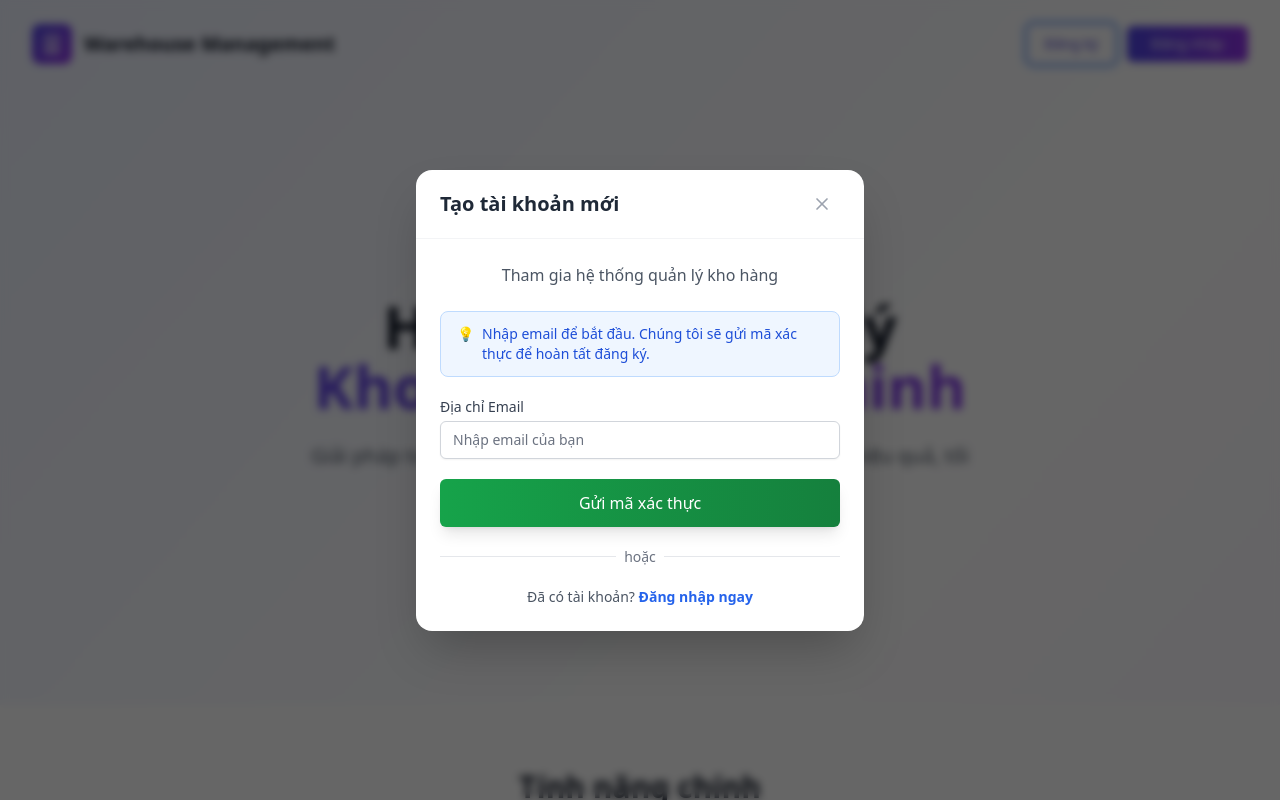
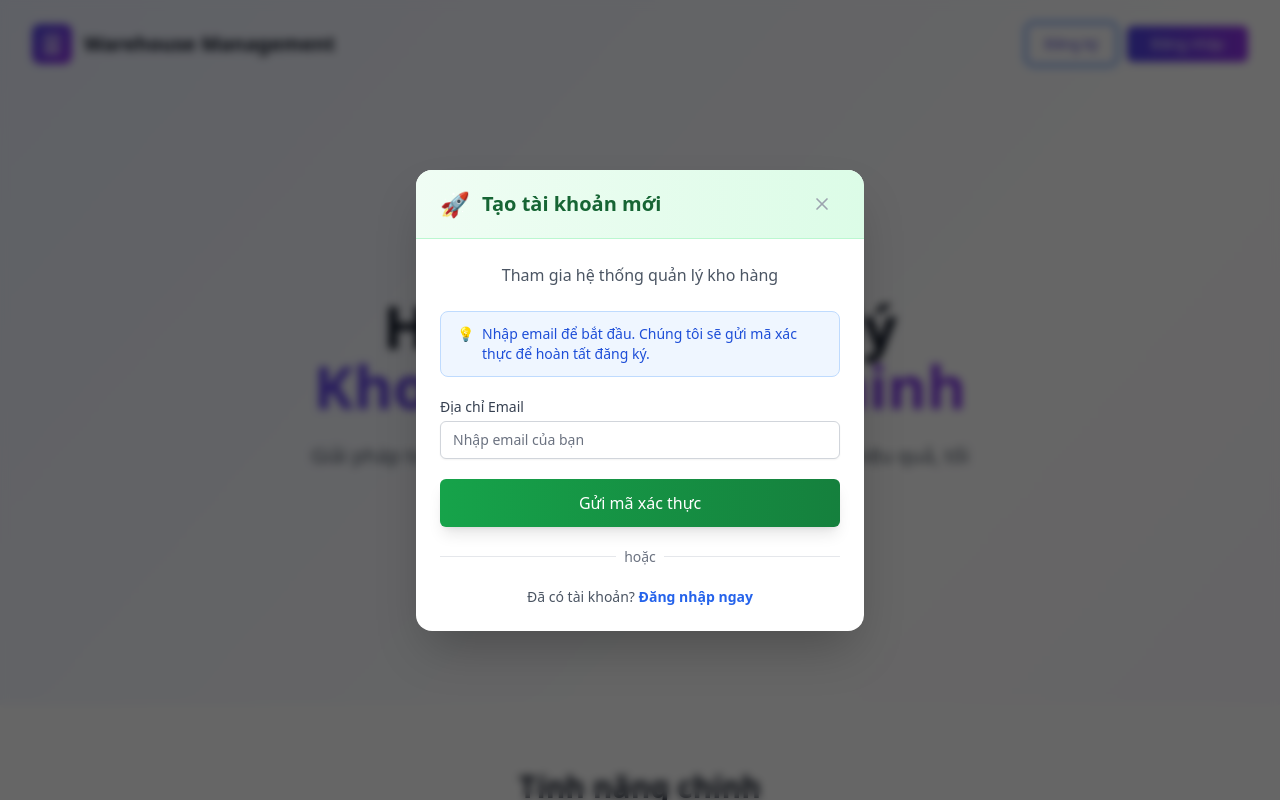
Before and after one commit to MLuc24/Warehouse-frontend, a React (Vite) app: page /auth-test in a window 1280 px wide. Both pictures are taken after a click on the button "Đăng ký". Shown: the top 800 px of the page. Built offline with nearby package versions, Linux system fonts and the light colour scheme.

Commit message:
cập nhật giao diện modal auth

```diff
--- a/src/components/auth/CompleteRegistrationModal.tsx
+++ b/src/components/auth/CompleteRegistrationModal.tsx
@@ -99,6 +99,8 @@ export const CompleteRegistrationModal: React.FC<CompleteRegistrationModalProps>
       isOpen={isOpen}
       onClose={handleClose}
       title="Hoàn tất đăng ký"
+      headerColor="green"
+      icon="🎉"
       className="max-w-lg"
     >
       <div className="space-y-6">
--- a/src/components/auth/ForgotPasswordModal.tsx
+++ b/src/components/auth/ForgotPasswordModal.tsx
@@ -83,6 +83,8 @@ export const ForgotPasswordModal: React.FC<ForgotPasswordModalProps> = ({
       isOpen={isOpen}
       onClose={handleClose}
       title="Khôi phục mật khẩu"
+      headerColor="orange"
+      icon="🔑"
       className="max-w-md"
     >
       <div className="space-y-6">
--- a/src/components/auth/LoginModal.tsx
+++ b/src/components/auth/LoginModal.tsx
@@ -73,6 +73,8 @@ export const LoginModal: React.FC<LoginModalProps> = ({
       isOpen={isOpen}
       onClose={handleClose}
       title="Chào mừng trở lại!"
+      headerColor="blue"
+      icon="👋"
     >
       <div className="space-y-6">
         {/* Greeting text */}
--- a/src/components/auth/RegisterModal.tsx
+++ b/src/components/auth/RegisterModal.tsx
@@ -88,6 +88,8 @@ export const RegisterModal: React.FC<RegisterModalProps> = ({
       isOpen={isOpen}
       onClose={handleClose}
       title="Tạo tài khoản mới"
+      headerColor="green"
+      icon="🚀"
       className="max-w-md"
     >
       <div className="space-y-6">
--- a/src/components/auth/VerificationModal.tsx
+++ b/src/components/auth/VerificationModal.tsx
@@ -162,11 +162,25 @@ export const VerificationModal: React.FC<VerificationModalProps> = ({
     return `Chúng tôi đã gửi mã xác thực 6 chữ số đến ${contactDisplay}: ${contact}`
   }
 
+  const getModalProps = () => {
+    if (purpose === 'Registration') {
+      return {
+        headerColor: 'green' as const,
+        icon: '📝'
+      }
+    }
+    return {
+      headerColor: 'orange' as const,
+      icon: '🔐'
+    }
+  }
+
   return (
     <Modal
       isOpen={isOpen}
       onClose={handleClose}
       title={getTitle()}
+      {...getModalProps()}
       className="max-w-md"
     >
       <div className="space-y-6">
--- a/src/components/ui/Alert.tsx
+++ b/src/components/ui/Alert.tsx
@@ -4,23 +4,33 @@ interface AlertProps {
   type: 'success' | 'error' | 'info' | 'warning'
   message: string
   icon?: string
+  title?: string
+  showBorder?: boolean
 }
 
-export const Alert: React.FC<AlertProps> = ({ type, message, icon }) => {
+export const Alert: React.FC<AlertProps> = ({
+  type,
+  message,
+  icon,
+  title,
+  showBorder = true
+}) => {
   const getAlertClasses = () => {
-    const baseClasses = "border-l-4 px-4 py-3 rounded-r-md text-sm"
+    const baseClasses = showBorder
+      ? "border-l-4 px-4 py-3 rounded-r-md text-sm"
+      : "px-4 py-3 rounded-lg text-sm border"
 
     switch (type) {
       case 'success':
-        return `${baseClasses} bg-green-50 border-green-500 text-green-700`
+        return `${baseClasses} bg-green-50 ${showBorder ? 'border-green-500' : 'border-green-200'} text-green-700`
       case 'error':
-        return `${baseClasses} bg-red-50 border-red-500 text-red-700`
+        return `${baseClasses} bg-red-50 ${showBorder ? 'border-red-500' : 'border-red-200'} text-red-700`
       case 'warning':
-        return `${baseClasses} bg-amber-50 border-amber-500 text-amber-700`
+        return `${baseClasses} bg-amber-50 ${showBorder ? 'border-amber-500' : 'border-amber-200'} text-amber-700`
       case 'info':
-        return `${baseClasses} bg-blue-50 border-blue-500 text-blue-700`
+        return `${baseClasses} bg-blue-50 ${showBorder ? 'border-blue-500' : 'border-blue-200'} text-blue-700`
       default:
-        return `${baseClasses} bg-gray-50 border-gray-500 text-gray-700`
+        return `${baseClasses} bg-gray-50 ${showBorder ? 'border-gray-500' : 'border-gray-200'} text-gray-700`
     }
   }
 
@@ -41,9 +51,16 @@ export const Alert: React.FC<AlertProps> = ({ type, message, icon }) => {
 
   return (
     <div className={getAlertClasses()}>
-      <div className="flex items-center">
-        <span className="mr-2">{icon || getDefaultIcon()}</span>
-        <span>{message}</span>
+      <div className="flex items-start">
+        <span className="mr-3 text-lg flex-shrink-0 mt-0.5">
+          {icon || getDefaultIcon()}
+        </span>
+        <div className="flex-1">
+          {title && (
+            <div className="font-semibold mb-1">{title}</div>
+          )}
+          <div>{message}</div>
+        </div>
       </div>
     </div>
   )
--- a/src/components/ui/Input.tsx
+++ b/src/components/ui/Input.tsx
@@ -19,11 +19,12 @@ export const Input: React.FC<InputProps> = ({
   const hasError = !!error;
 
   const inputClasses = `
-    block w-full rounded-md shadow-sm sm:text-sm
+    block w-full rounded-md shadow-sm sm:text-sm transition-all duration-200
     ${hasError
-      ? 'border-red-300 focus:border-red-500 focus:ring-red-500'
-      : 'border-gray-300 focus:border-primary-500 focus:ring-primary-500'
+      ? 'border-red-300 focus:border-red-500 focus:ring-red-500 focus:ring-2'
+      : 'border-gray-300 focus:border-blue-500 focus:ring-blue-500 focus:ring-2'
     }
+    hover:border-gray-400 focus:outline-none
     ${className}
   `;
 
--- /dev/null
+++ b/src/components/ui/LoadingButton.tsx
@@ -0,0 +1,41 @@
+import React from 'react'
+
+interface LoadingButtonProps {
+  isLoading: boolean
+  loadingText: string
+  children: React.ReactNode
+  successText?: string
+  isSuccess?: boolean
+  successIcon?: string
+}
+
+export const LoadingButton: React.FC<LoadingButtonProps> = ({
+  isLoading,
+  loadingText,
+  children,
+  successText,
+  isSuccess = false,
+  successIcon = '✅'
+}) => {
+  if (isSuccess && successText) {
+    return (
+      <div className="flex items-center justify-center">
+        <span className="mr-2">{successIcon}</span>
+        {successText}
+      </div>
+    )
+  }
+
+  if (isLoading) {
+    return (
+      <div className="flex items-center justify-center">
+        <div className="animate-spin rounded-full h-5 w-5 border-b-2 border-white mr-2"></div>
+        {loadingText}
+      </div>
+    )
+  }
+
+  return <>{children}</>
+}
+
+export default LoadingButton
--- a/src/components/ui/Modal.tsx
+++ b/src/components/ui/Modal.tsx
@@ -7,6 +7,8 @@ interface ModalProps {
   title: string
   children: React.ReactNode
   className?: string
+  headerColor?: 'blue' | 'green' | 'orange' | 'purple' | 'red' | 'default'
+  icon?: React.ReactNode
 }
 
 export const Modal: React.FC<ModalProps> = ({
@@ -14,13 +16,51 @@ export const Modal: React.FC<ModalProps> = ({
   onClose,
   title,
   children,
-  className = ''
+  className = '',
+  headerColor = 'default',
+  icon
 }) => {
   if (!isOpen) return null
 
   const handleBackdropClick = (e: React.MouseEvent) => {
     if (e.target === e.currentTarget) {
       onClose()
+    }
+  }
+
+  const getHeaderClasses = () => {
+    const baseClasses = "flex items-center justify-between px-6 py-4 border-b border-gray-100 rounded-t-2xl"
+
+    switch (headerColor) {
+      case 'blue':
+        return `${baseClasses} bg-gradient-to-r from-blue-50 to-blue-100 border-blue-200`
+      case 'green':
+        return `${baseClasses} bg-gradient-to-r from-green-50 to-green-100 border-green-200`
+      case 'orange':
+        return `${baseClasses} bg-gradient-to-r from-orange-50 to-orange-100 border-orange-200`
+      case 'purple':
+        return `${baseClasses} bg-gradient-to-r from-purple-50 to-purple-100 border-purple-200`
+      case 'red':
+        return `${baseClasses} bg-gradient-to-r from-red-50 to-red-100 border-red-200`
+      default:
+        return baseClasses
+    }
+  }
+
+  const getTitleClasses = () => {
+    switch (headerColor) {
+      case 'blue':
+        return "text-xl font-bold text-blue-800"
+      case 'green':
+        return "text-xl font-bold text-green-800"
+      case 'orange':
+        return "text-xl font-bold text-orange-800"
+      case 'purple':
+        return "text-xl font-bold text-purple-800"
+      case 'red':
+        return "text-xl font-bold text-red-800"
+      default:
+        return "text-xl font-bold text-gray-800"
     }
   }
 
@@ -36,13 +76,20 @@ export const Modal: React.FC<ModalProps> = ({
         {/* Modal with enhanced styling */}
         <div className={`relative bg-white rounded-2xl shadow-2xl max-w-md w-full transform transition-all duration-300 scale-100 ${className}`}>
           {/* Header */}
-          <div className="flex items-center justify-between px-6 py-4 border-b border-gray-100">
-            <h3 className="text-xl font-bold text-gray-800">
-              {title}
-            </h3>
+          <div className={getHeaderClasses()}>
+            <div className="flex items-center">
+              {icon && (
+                <div className="mr-3 text-2xl">
+                  {icon}
+                </div>
+              )}
+              <h3 className={getTitleClasses()}>
+                {title}
+              </h3>
+            </div>
             <button
               onClick={onClose}
-              className="p-2 text-gray-400 hover:text-gray-600 hover:bg-gray-100 rounded-full transition-all duration-200"
+              className="p-2 text-gray-400 hover:text-gray-600 hover:bg-white/50 rounded-full transition-all duration-200"
             >
               <X className="w-5 h-5" />
             </button>
--- a/src/components/ui/index.ts
+++ b/src/components/ui/index.ts
@@ -4,3 +4,4 @@ export { Card } from './Card';
 export { LoadingSpinner } from './LoadingSpinner';
 export { Modal } from './Modal';
 export { Alert } from './Alert';
+export { LoadingButton } from './LoadingButton';
```
Also changed, not shown: src/components/auth/ResetPasswordModal.tsx (+15 -15 lines).
